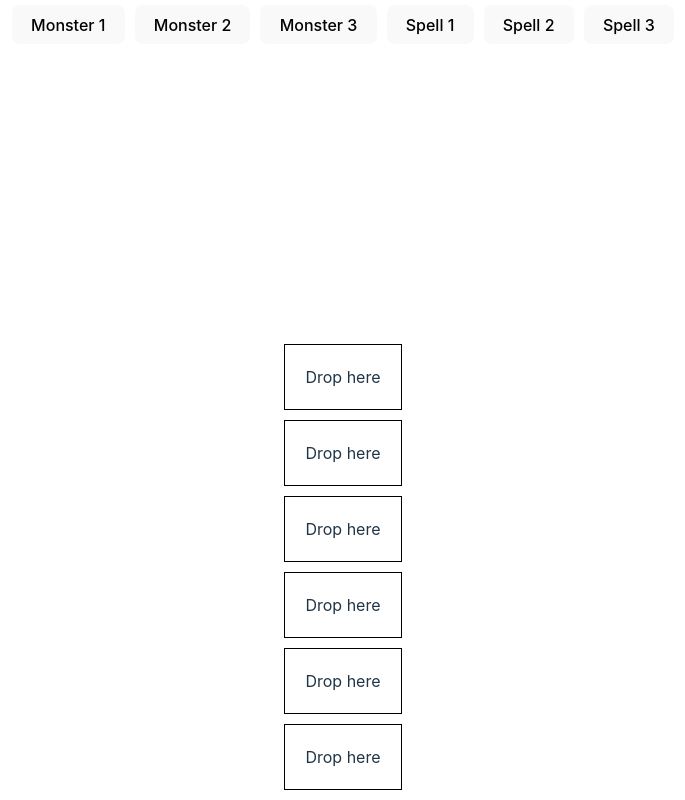
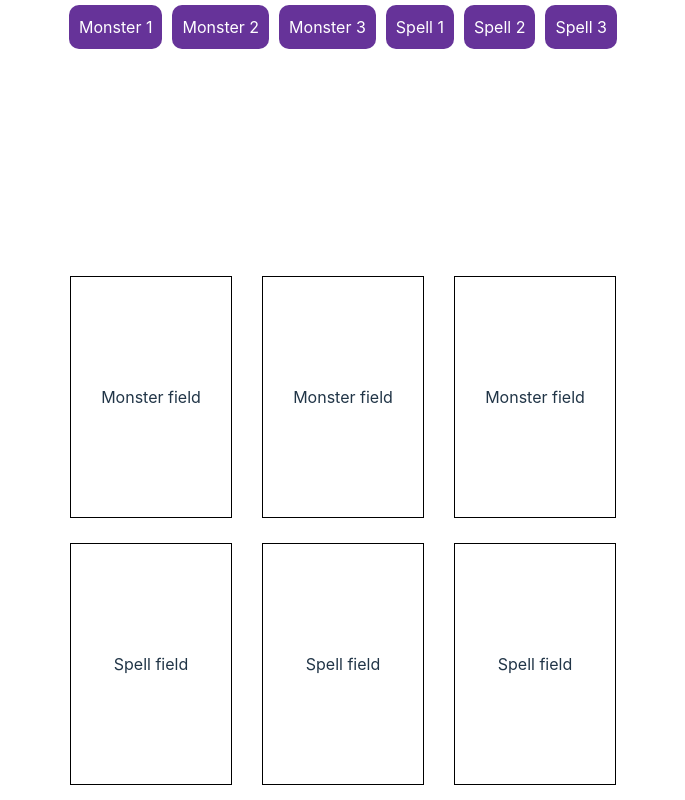
Before and after one commit to SABALBALJaoudat/CardGame, a React (Vite) app in the folder cardGame_frontend/: page / in a window 1280 px wide. Shown: the whole page, without its empty margins (297-982 px from the left). Built offline with nearby package versions, Linux system fonts and the light colour scheme.

Commit message:
Changement css des elements Draggable, Droppable, et App

```diff
--- a/cardGame_frontend/src/App.css
+++ b/cardGame_frontend/src/App.css
@@ -1,55 +1,3 @@
-.cards-container {
-  display: flex;
-  gap: 10px;
-  margin-bottom: 20px;
-}
-
-.draggable-item_monsters, .draggable-item_spells {
-  width: 100px;
-  height: 100px;
-  background-color: #f0f0f0;
-  display: flex;
-  align-items: center;
-  justify-content: center;
-  cursor: grab;
-  border: 1px solid #ccc;
-}
-
-.dropzone, .dropzone_spells {
-  width: 200px;
-  height: 200px;
-  border: 2px dashed #ccc;
-  display: flex;
-  align-items: center;
-  justify-content: center;
-  background-color: #fafafa;
-}
-
-.drag-area {
-  opacity: 1;
-  background: red;
-  position: absolute;
-  width: 75%;
-  height: 75%;
-  border-radius: 30px;
-}
-
-.drag-element {
-  position: absolute;
-  background: blue;
-  border-radius: 30px;
-  width: 150px;
-  height: 150px;
-  position: absolute;
-  display: flex;
-  align-items: center;
-  justify-content: center;
-  cursor: grab;
-  z-index: 40;
-  top: calc(50% - 150px);
-  left: calc(50% - 150px);
-}
-
 .hand {
   display: flex;
   gap: 10px;
@@ -65,3 +13,11 @@
   width: 100vw;
   height: 100%;
 }
+
+.field{
+  .line{
+    display: flex;
+    gap: 10px;
+    margin: 5px;
+  }
+}
--- a/cardGame_frontend/src/App.tsx
+++ b/cardGame_frontend/src/App.tsx
@@ -6,7 +6,7 @@ import { Droppable } from './Droppable';
 
 export default function App() {
   const containers_monsters = ['zone_monsters_A', 'zone_monsters_B', 'zone_monsters_C'];
-  const containers_spells = ['zone_spell_A', 'zone_spell_B', 'zone_spell_C'];
+  const containers_spells = ['zone_spells_A', 'zone_spells_B', 'zone_spells_C'];
 
   const initialMonsters = [
     { id: 'draggable_monster_1', content: 'Monster 1' },
@@ -78,8 +78,8 @@ export default function App() {
             ) : null
           )}
         </div>
-        <div className="map_card">
-          <div>
+        <div className="field">
+          <div className="line">
             {containers_monsters.map((id) => (
               <Droppable key={id} id={id}>
                 {monsters.map((monster) =>
@@ -89,11 +89,11 @@ export default function App() {
                     </Draggable>
                   ) : null
                 )}
-                {monsters.every((monster) => parent[monster.id] !== id) && 'Drop here'}
+                {monsters.every((monster) => parent[monster.id] !== id) && 'Monster field'}
               </Droppable>
             ))}
           </div>
-          <div>
+          <div className="line">
             {containers_spells.map((id) => (
               <Droppable key={id} id={id}>
               {spells.map((spell) =>
@@ -103,8 +103,8 @@ export default function App() {
                   </Draggable>
                 ) : null
               )}
-              {spells.every((spell) => parent[spell.id] !== id) && 'Drop here'}
-            </Droppable>
+              {spells.every((spell) => parent[spell.id] !== id) && 'Spell field'}
+              </Droppable>
             ))}
           </div>
         </div>
--- a/cardGame_frontend/src/Draggable.tsx
+++ b/cardGame_frontend/src/Draggable.tsx
@@ -1,6 +1,7 @@
 import React from 'react';
 import { useDraggable } from '@dnd-kit/core';
 import { CSS } from '@dnd-kit/utilities';
+import { color } from 'framer-motion';
 
 interface DraggableProps {
   id: string;
@@ -14,12 +15,17 @@ export function Draggable({ id, children }: DraggableProps) {
 
   const style = {
     transform: transform ? `translate3d(${transform.x}px, ${transform.y}px, 0)` : '',
-    border: isDragging ? '5px solid pink' : '0px',
+    outline: isDragging ? '5px solid pink' : '5px',
+    borderRadius: '10px',
+    padding: '10px',
+    backgroundColor: 'rebeccapurple',
+    color: 'white',
+    cursor: 'grab',
   };
 
   return (
-    <button ref={setNodeRef} style={style} {...listeners} {...attributes}>
+    <div ref={setNodeRef} style={style} {...listeners} {...attributes}>
       {children}
-    </button>
+    </div>
   );
 }
--- a/cardGame_frontend/src/Droppable.tsx
+++ b/cardGame_frontend/src/Droppable.tsx
@@ -16,6 +16,11 @@ export function Droppable({ id, children }: DroppableProps) {
     padding: '20px',
     border: '1px solid black',
     margin: '10px',
+    width: '120px',
+    height: '200px',
+    display: 'flex',
+    justifyContent: 'center',
+    alignItems: 'center',
   };
 
   return (
```
